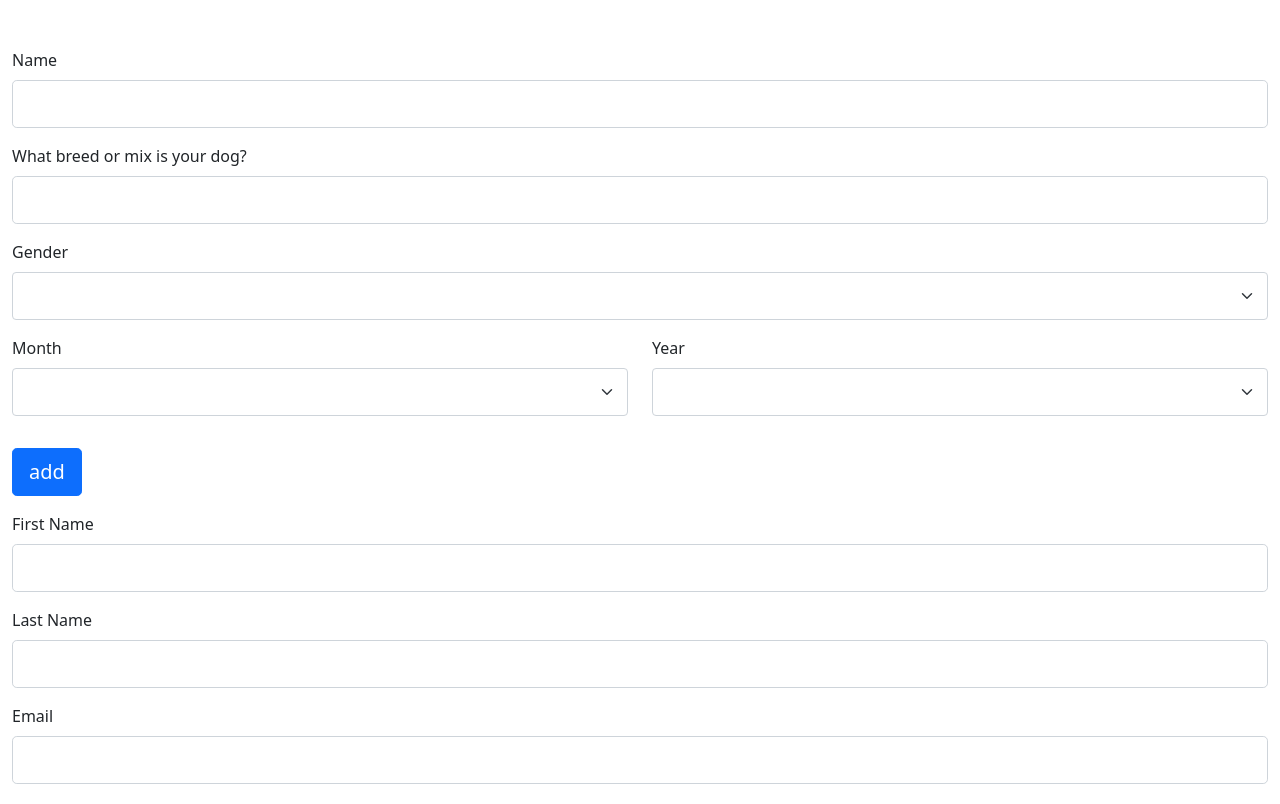
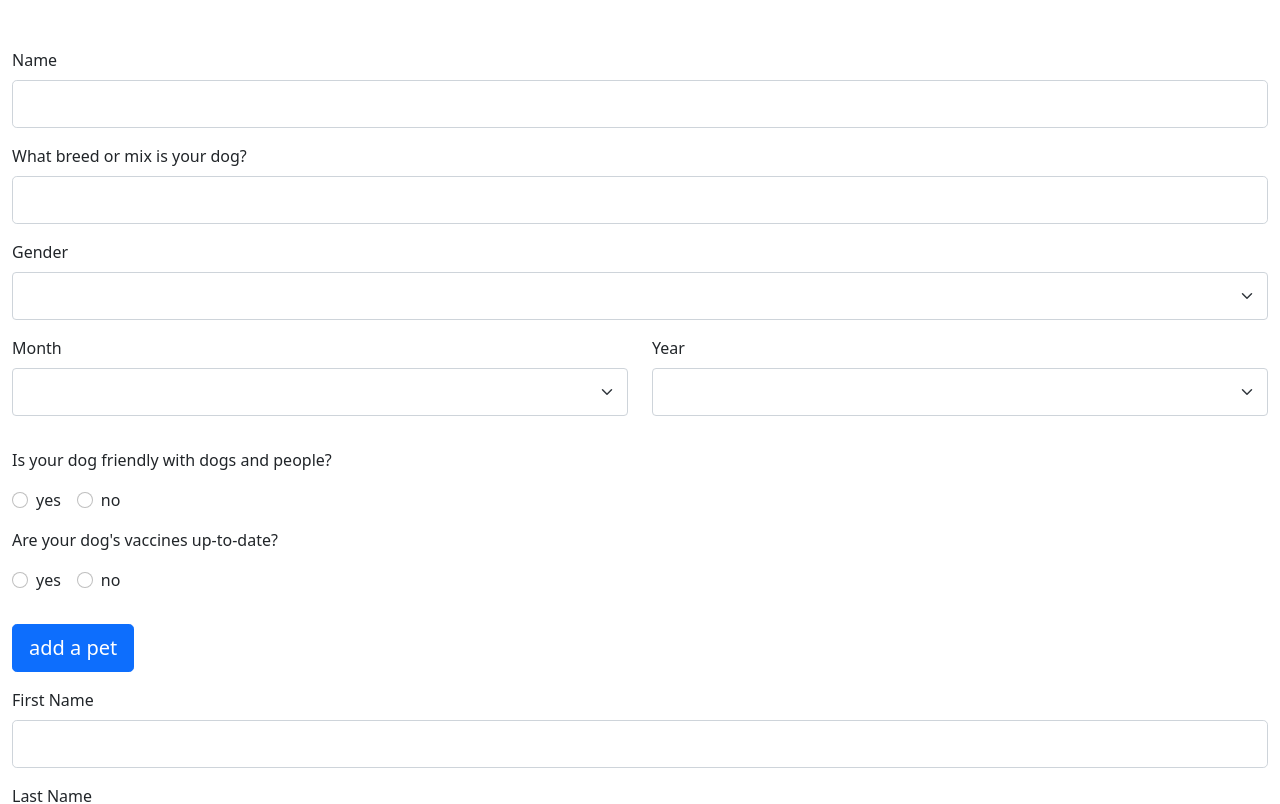
Before and after one commit to overtureweb/react-ts-contact-form-v1, a React (Create React App) app: page / in a window 1280 px wide. Shown: the top 804 px of the page. Built offline with nearby package versions, Linux system fonts and the light colour scheme.

Commit message:
Added nested inputs, here using pets

```diff
--- a/src/App.tsx
+++ b/src/App.tsx
@@ -7,9 +7,21 @@ import DogBreedPicker from "./components/DogBreedPicker";
 import FormInput from "./components/FormInput";
 import FormSelect from "./components/FormSelect";
 import {getMonthsForDropDown, getYearsForDropDown} from "./utilities/DateUtilities";
+import FormRadioGroup from "./components/FormRadioGroup";
 
 function App() {
-	const petObject = {name: "", breed: "", dobMonth: "", dobYear: "", gender: "", weight: "", microchipped: ""};
+	const petObject = {
+		name: "",
+		breed: "",
+		dobMonth: "",
+		dobYear: "",
+		gender: "",
+		weight: "",
+		isMicrochipped: "",
+		isVaccinated: "",
+		isSocial: "",
+		testField: ""
+	};
 	return (
 		<Formik
 			initialValues={{
@@ -22,7 +34,8 @@ function App() {
 				state: "",
 				zip: "",
 				startDate: "",
-				pets: [petObject]
+				pets: [petObject],
+
 			}}
 			validationSchema={Yup.object({
 				firstName: Yup.string()
@@ -43,8 +56,9 @@ function App() {
 			})}
 			onSubmit={values => console.log(values)}>
 			{({values}) => <Form noValidate={true}>
+				{/*todo move fieldarray to it's own component*/}
 				<FieldArray name="pets">
-					{({insert, remove, push}) =>
+					{({remove, push}) =>
 						<>
 							{
 								values.pets.length > 0 && values.pets.map((pet, i, arr) =>
@@ -61,25 +75,46 @@ function App() {
 										       selectMenuValues={["female/spayed", "male/neutered", "female", "male"]}
 										/>
 										<div className="row">
+											<div className="mb-3 col">
 												<Field component={FormSelect}
 												       name={`pets.${i}.dobMonth`}
 												       label="Month"
 												       selectMenuValues={getMonthsForDropDown}/>
+											</div>
+											<div className="mb-3 col">
 												<Field component={FormSelect}
 												       name={`pets.${i}.dobYear`}
 												       label="Year"
 												       selectMenuValues={getYearsForDropDown(new Date().getFullYear())}
 												/>
 											</div>
-										{i > 0 && <button className="btn btn-danger"
+										</div>
+										<p>Is your dog friendly with dogs and people?</p>
+										<Field name={`pets.${i}.isSocial`}
+										       id={`pets.${i}.isSocial-1`}
+										       value="yes"
+										       component={FormRadioGroup}/>
+										<Field name={`pets.${i}.isSocial`}
+										       id={`pets.${i}.isSocial-2`}
+										       value="no"
+										       component={FormRadioGroup}/>
+										<p>Are your dog's vaccines up-to-date?</p>
+										<Field name={`pets.${i}.isVaccinated`}
+										       id={`pets.${i}.isVaccinated-1`}
+										       value="yes"
+										       component={FormRadioGroup}/>
+										<Field name={`pets.${i}.isVaccinated`}
+										       id={`pets.${i}.isVaccinated-2`}
+										       value="no"
+										       component={FormRadioGroup}/>
+										{arr.length > 1 && <><button className="d-block btn btn-danger"
 											type="button"
-										                  onClick={() => remove(i)}>remove</button>}
-										{arr.length > 1 && <hr/>}
+											onClick={() => remove(i)}>remove</button><hr/></>}
 									</div>)
 							}
 							<button className="d-block mb-3 btn btn-lg btn-primary"
 							        type="button"
-							        onClick={() => push(petObject)}>add
+							        onClick={() => push(petObject)}>add a pet
 							</button>
 						</>
 					}
--- a/src/components/DogBreedPicker.tsx
+++ b/src/components/DogBreedPicker.tsx
@@ -1,16 +1,11 @@
-import React, {useMemo, useState} from "react";
+import React from "react";
 import dogBreeds from "../data/dogBreeds.json";
-import {v4 as uuidv4} from "uuid";
 import {ErrorMessage, FormikValues, getIn} from "formik";
 import classNames from "classnames";
 
-const DogBreedPicker: React.FC<FormikValues> = ({form: formik, field}) => {
-	const [breeds] = useState<string[]>(dogBreeds);
-	const breedOptions: JSX.Element[] = useMemo(() =>
-		breeds.map(breed =>
-			<option key={uuidv4()}
-			        value={breed}/>), [breeds]);
-	return (
+const breedOptions: JSX.Element[] | any = dogBreeds.map((breed,i) => <option key={`dogbreed-${i}`} value={breed}/>);
+
+const DogBreedPicker: React.FC<FormikValues> = ({form: formik, field}) => (
 	<div className="mb-3">
 		<label className="form-label" htmlFor={field.name}>What breed or mix is your dog?</label>
 		<input list={`${field.name}-list`}
@@ -23,6 +18,5 @@ const DogBreedPicker: React.FC<FormikValues> = ({form: formik, field}) => {
 		</datalist>
 	</div>
 )
-}
 
 export default DogBreedPicker;
--- /dev/null
+++ b/src/components/FormRadioGroup.tsx
@@ -0,0 +1,18 @@
+import React from "react";
+import {FormikValues} from "formik";
+
+const FormRadioGroup: React.FC<FormikValues> = ({form: formik, field, value, id}) => (
+		<div className="form-check form-check-inline mb-3">
+			<input className="form-check-input"
+			       type="radio"
+			       id={id}
+			       {...formik.getFieldProps(field.name)}
+			       value={value}
+			/>
+			<label className="form-check-label" htmlFor={id}>
+				{value}
+			</label>
+		</div>
+)
+
+export default FormRadioGroup;
--- a/src/components/FormSelect.tsx
+++ b/src/components/FormSelect.tsx
@@ -1,20 +1,19 @@
 import React from "react";
-import {v4 as uuidv4} from "uuid";
 import classNames from "classnames";
 import {ErrorMessage, FormikValues, getIn} from "formik";
 
-interface FormSelectProps extends FormikValues{
+interface FormSelectProps extends FormikValues {
 	selectMenuValues: string[];
 }
 
 const FormSelect: React.FC<FormSelectProps> = ({form: formik, field, label, selectMenuValues}) =>
-	<div className="mb-3 col">
-		<label className="form-label" htmlFor="state">{label}</label>
+	<div className="mb-3">
+		<label className="form-label" htmlFor={field.name}>{label}</label>
 		<select id={field.name}
 		        {...formik.getFieldProps(field.name)}
 		        className={classNames("form-select form-select-lg", {"is-invalid": getIn(formik.errors, field.name) && getIn(formik.touched, field.name)})}>
 			<option/>
-			{(selectMenuValues).map((value) => <option key={uuidv4()}>{value}</option>)}
+			{(selectMenuValues).map((value, i) => <option key={`${field.name}-${i}`}>{value}</option>)}
 		</select>
 		<ErrorMessage component="div" name={field.name} className="invalid-feedback"/>
 	</div>
```
Also changed, not shown: 1 other file (tests, documents, lock files or other folders). Lines whose indentation alone changed are shown as unchanged.
